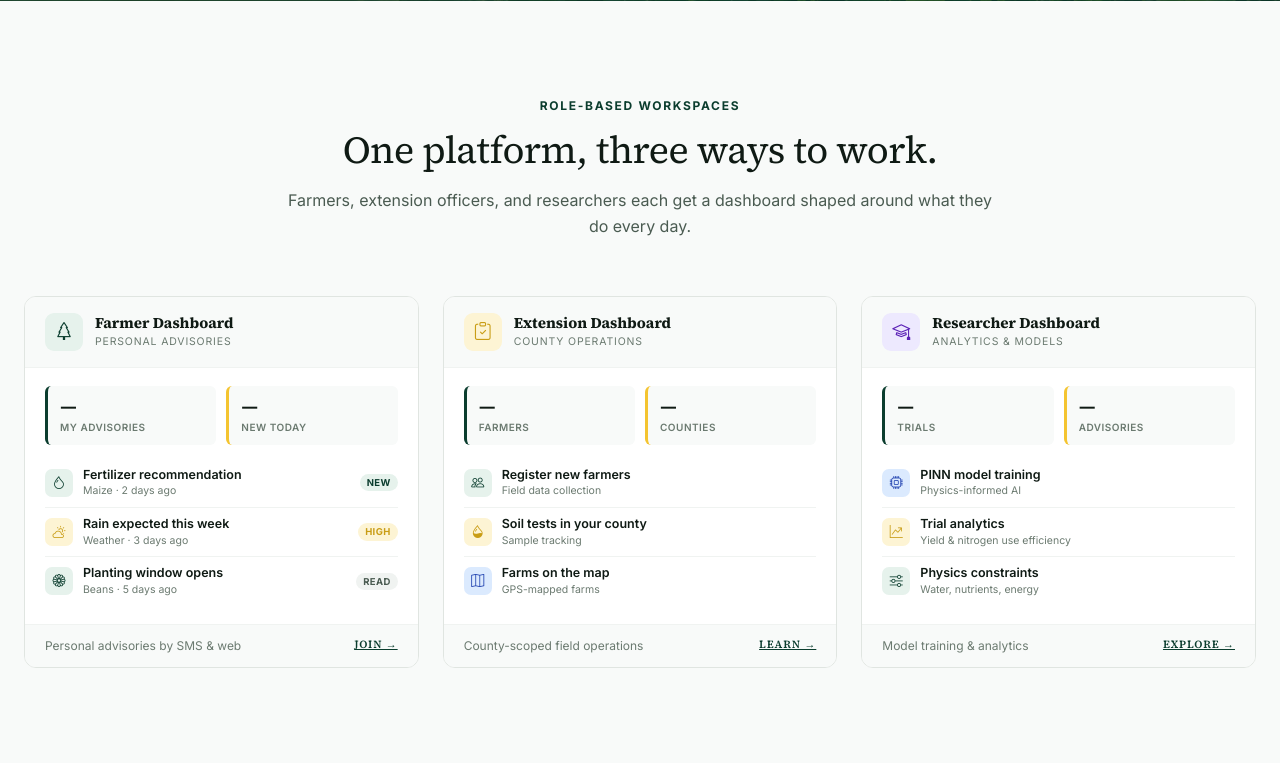
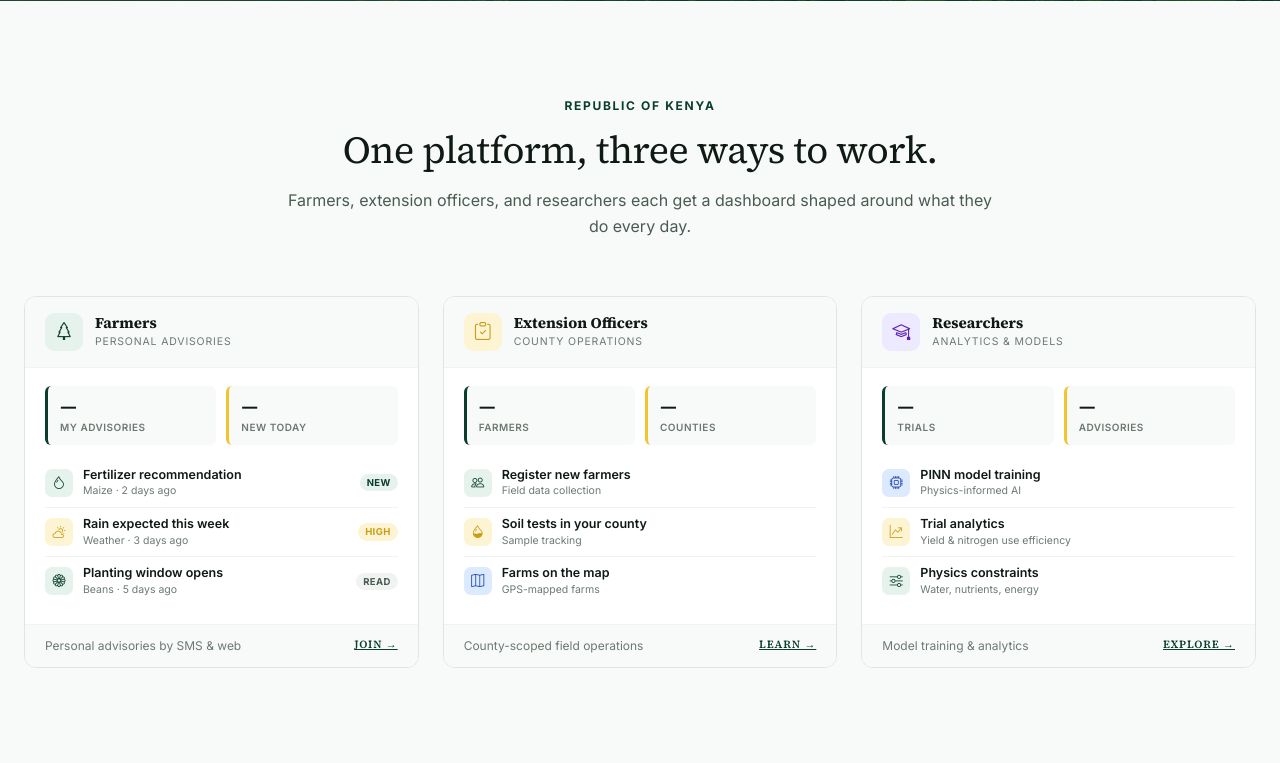
Before and after one commit to eKidenge/kalro_advisory, a Django app: page / in a window 1280 px wide. Shown: the part 748-1511 px from the top of the page. Run offline with Django 5.2, Linux system fonts and the light colour scheme; data that the repository does not hold is empty.

```diff
--- a/templates/landing.html
+++ b/templates/landing.html
@@ -742,7 +742,7 @@
 <section class="dashboards-section">
     <div class="wrap">
         <div class="section-head">
-            <div class="eyebrow">Role-based workspaces</div>
+            <div class="eyebrow">Republic of Kenya</div>
             <h2>One platform, three ways to work.</h2>
             <p>Farmers, extension officers, and researchers each get a dashboard shaped around what they do every day.</p>
         </div>
@@ -753,7 +753,7 @@
                 <div class="dash-preview-head">
                     <div class="dash-preview-icon dpi-farmer"><i class="bi bi-tree"></i></div>
                     <div>
-                        <div class="dash-preview-title">Farmer Dashboard</div>
+                        <div class="dash-preview-title">Farmers</div>
                         <div class="dash-preview-role">Personal advisories</div>
                     </div>
                 </div>
@@ -805,7 +805,7 @@
                 <div class="dash-preview-head">
                     <div class="dash-preview-icon dpi-ext"><i class="bi bi-clipboard-check"></i></div>
                     <div>
-                        <div class="dash-preview-title">Extension Dashboard</div>
+                        <div class="dash-preview-title">Extension Officers</div>
                         <div class="dash-preview-role">County operations</div>
                     </div>
                 </div>
@@ -854,7 +854,7 @@
                 <div class="dash-preview-head">
                     <div class="dash-preview-icon dpi-res"><i class="bi bi-mortarboard"></i></div>
                     <div>
-                        <div class="dash-preview-title">Researcher Dashboard</div>
+                        <div class="dash-preview-title">Researchers</div>
                         <div class="dash-preview-role">Analytics &amp; models</div>
                     </div>
                 </div>
@@ -1124,7 +1124,6 @@
                 <li><a href="{% url 'how_it_works' %}"><i class="bi bi-chevron-right"></i> How it works</a></li>
                 <li><a href="#"><i class="bi bi-chevron-right"></i> Documentation</a></li>
                 <li><a href="#"><i class="bi bi-chevron-right"></i> Report an Issue</a></li>
-                <li><a href="{% url 'admin:index' %}"><i class="bi bi-chevron-right"></i> Admin Console</a></li>
             </ul>
         </div>
 
```
